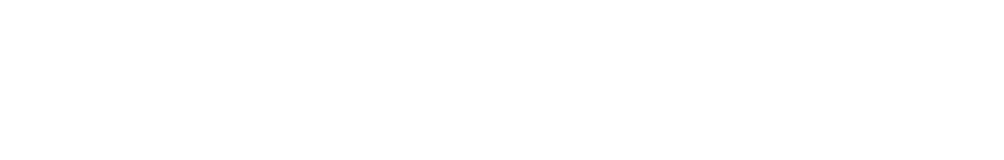
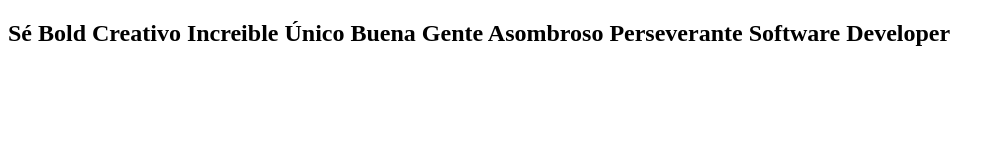
Before and after one commit to Cristian3110/texto-animado-cambio, a plain HTML site: page index.html in a window 1280 px wide. Shown: the whole page, without its empty margins (0-1004 px from the left). Drawn offline with Linux system fonts and the light colour scheme; a web font is replaced by a local one.

Commit message:
Maquetando el orden de las palabras

```diff
--- a/css/style.css
+++ b/css/style.css
@@ -0,0 +1 @@
+@import url('https://fonts.googleapis.com/css2?family=Otomanopee+One&display=swap');
--- a/index.html
+++ b/index.html
@@ -4,8 +4,21 @@
 		<meta charset="UTF-8" />
 		<meta http-equiv="X-UA-Compatible" content="IE=edge" />
 		<meta name="viewport" content="width=device-width, initial-scale=1.0" />
-		<link rel="stylesheet" href="" />
+		<link rel="stylesheet" href="./css/style.css" />
 		<title>Animación Cambio de Palabras</title>
 	</head>
-	<body></body>
+	<body>
+		<h2 id="text">
+			Sé
+			<span style="display: initial">Bold</span>
+			<span>Creativo</span>
+			<span>Increible</span>
+			<span>Único</span>
+			<span>Buena Gente</span>
+			<span>Asombroso</span>
+			<span>Perseverante</span>
+			<span>Software Developer</span>
+		</h2>
+		<script src="./js/main.js"></script>
+	</body>
 </html>
```
